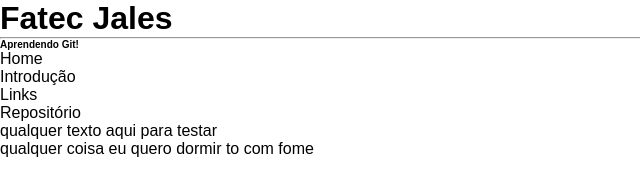
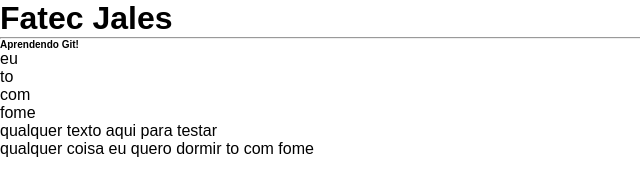
Before and after one commit to Corturato/atv-git, a plain HTML site: page index.html in a window 1280 px wide. Shown: the whole page, without its empty margins (0-640 px from the left). Drawn offline with Linux system fonts and the light colour scheme.

Commit message:
update local index

```diff
--- a/index.html
+++ b/index.html
@@ -17,10 +17,10 @@
     </div>
     <nav>
         <ul>
-            <li>Home</li>
-            <li>Introdução</li>
-            <li>Links</li>
-            <li>Repositório</li>
+            <li>eu</li>
+            <li>to</li>
+            <li>com</li>
+            <li>fome</li>
         </ul>
     </nav>
     <section>
```
